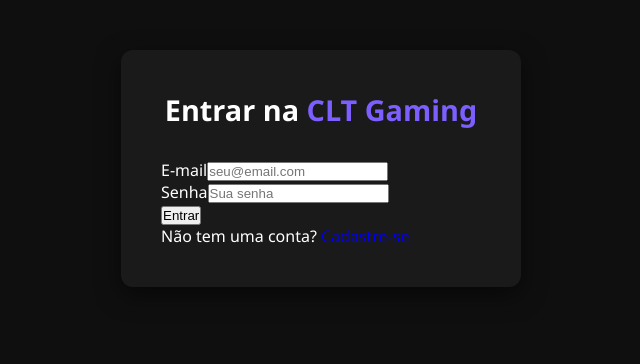
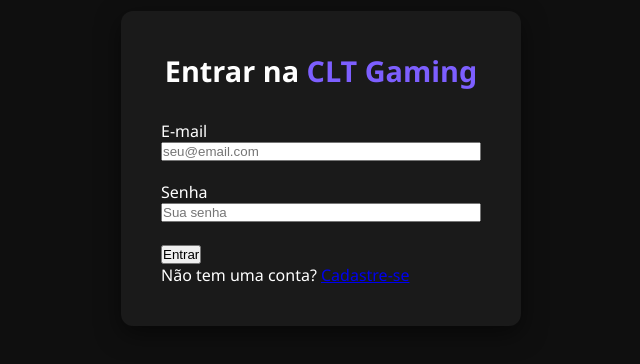
Before and after one commit to kaiquerios/EntregaP1A3, a React (Create React App) app: page / in a window 1280 px wide. Shown: the part 152-516 px from the top of the page, without its empty margins (319-959 px from the left). Built offline with nearby package versions, Linux system fonts and the light colour scheme; the HTML template or start-up script is replaced by a standard one.

Commit message:
Grupos de commit

```diff
--- a/src/pages/signIn/index.css
+++ b/src/pages/signIn/index.css
@@ -42,3 +42,10 @@
     font-size: 0.9rem;
     text-align: center;
 }
+
+{/*Grupos de input*/}
+.form-group {
+    margin-bottom: 20px;
+    display: flex;
+    flex-direction: column;
+}
```
